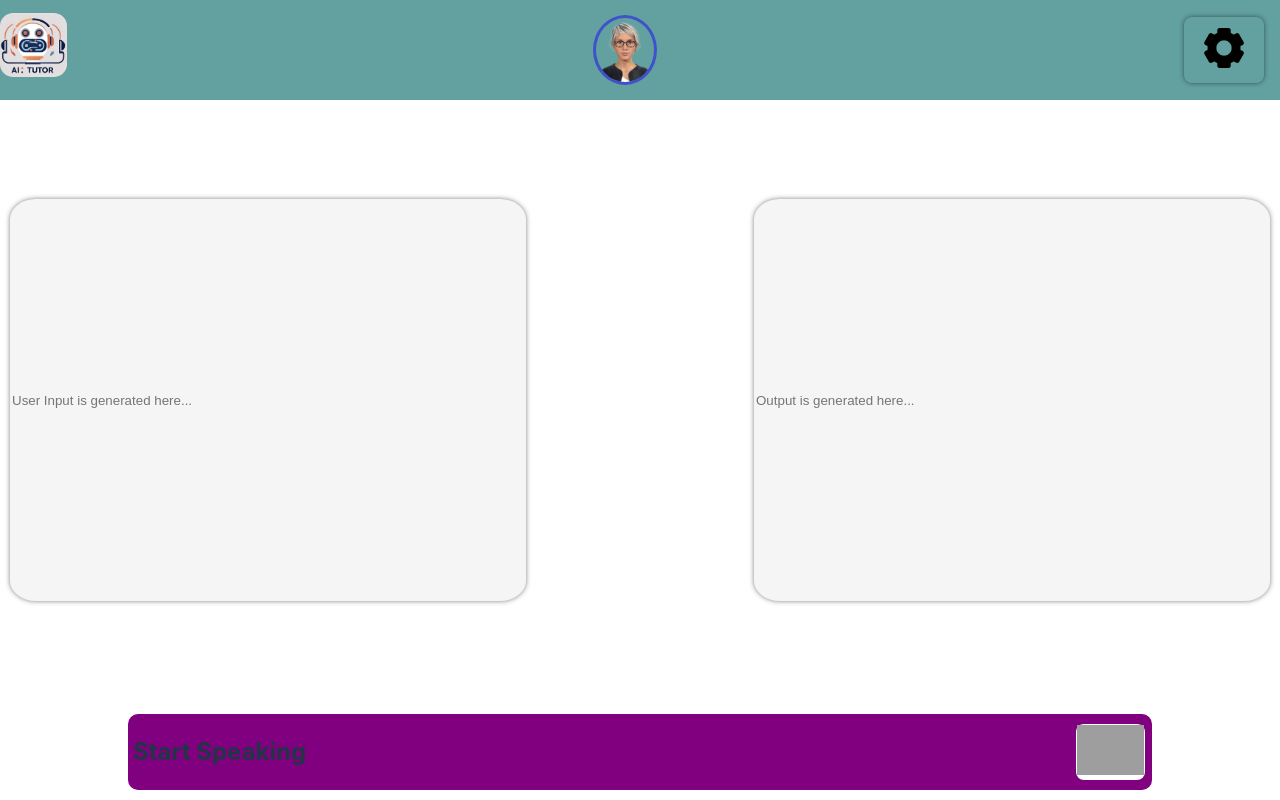
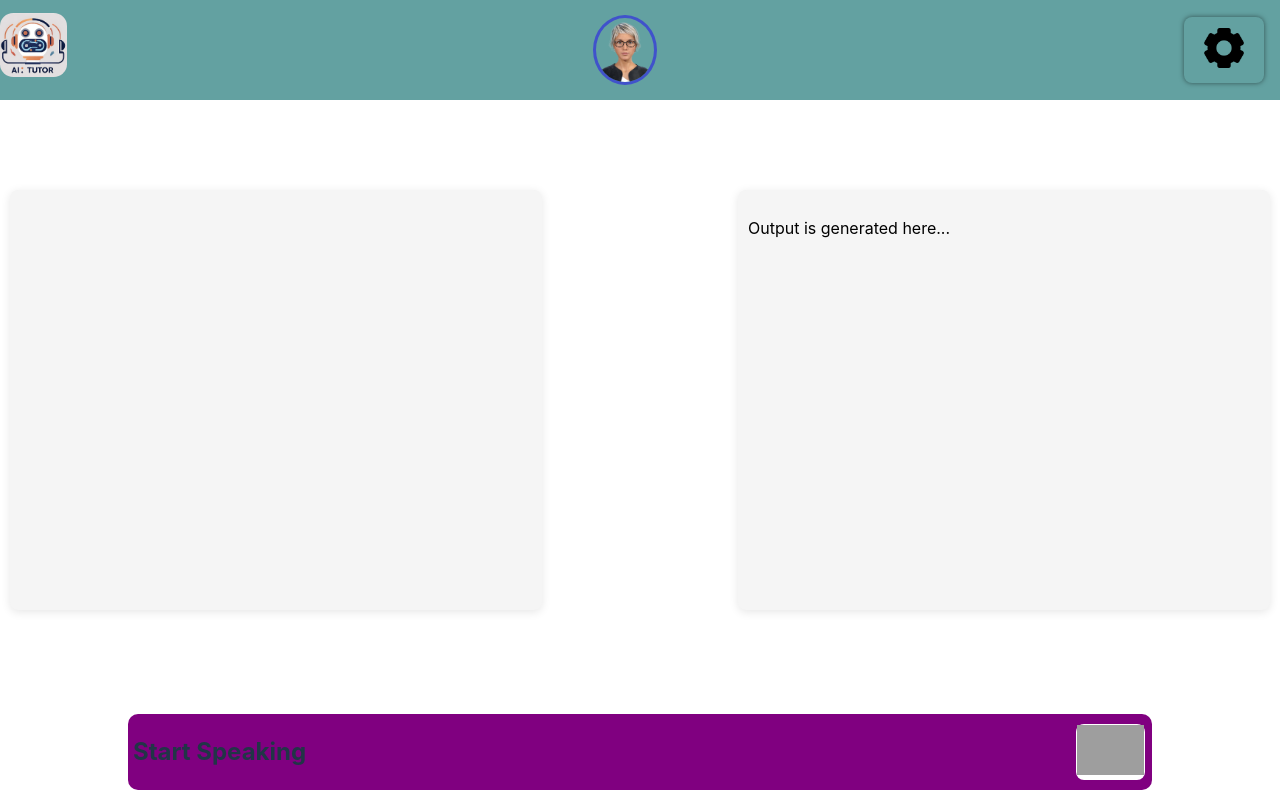
Before and after one commit to AyushSingh916/ai_tutor, a React (Vite) app: page / in a window 1280 px wide. Built offline with nearby package versions, Linux system fonts and the light colour scheme; grey boxes are pictures that could not be loaded.

Commit message:
made some minor changes

```diff
--- a/src/components/Input.css
+++ b/src/components/Input.css
@@ -4,8 +4,12 @@
     height: 50vh;
     width: 40vw;
     margin-left: 10px;
-    border-radius: 5%;
+    padding: 10px; /* Added padding for better visual appeal */
+    border-radius: 8px; /* Increased border-radius for smoother edges */
     border: none;
     outline: none;
-    box-shadow: 0 0 5px rgb(0, 0, 0, 0.5);
-}
+    box-shadow: 0 2px 10px rgba(0, 0, 0, 0.1); /* Adjusted box-shadow */
+    font-weight: bold; /* Make the text bold */
+    vertical-align: top; /* Align text to the top */
+    line-height: 1; /* Set line-height to 1 for top alignment */
+  }
--- a/src/components/Input.jsx
+++ b/src/components/Input.jsx
@@ -3,13 +3,8 @@ import "./Input.css";
 const Input = ({transcript}) => {
 
   return (
-    <div>
-      <input
-        type="text"
-        placeholder="User Input is generated here..."
-        value={transcript}
-        className="user-input"
-      />
+    <div className="user-input">
+      <p>{transcript}</p>
     </div>
   );
 };
--- a/src/components/Output.css
+++ b/src/components/Output.css
@@ -4,8 +4,9 @@
     height: 50vh;
     width: 40vw;
     margin-right: 10px;
-    border-radius: 5%;
+    padding: 10px; /* Added padding for better visual appeal */
+    border-radius: 8px; /* Increased border-radius for smoother edges */
     border: none;
     outline: none;
-    box-shadow: 0 0 5px rgb(0, 0, 0, 0.5);
-}
+    box-shadow: 0 2px 10px rgba(0, 0, 0, 0.1); /* Adjusted box-shadow */
+  }
--- a/src/components/Output.jsx
+++ b/src/components/Output.jsx
@@ -1,11 +1,14 @@
-import './Output.css';
+import { useState } from "react";
+
+import "./Output.css";
 
 const Output = () => {
-    return (
-        <div>
-            <input type="text" placeholder='Output is generated here...' className='user-output'/>
-        </div>
-    );
-}
+  const [outputing, setOutput] = useState(false);
+  return (
+    <div className="user-output">
+      {!outputing && <p>Output is generated here...</p>}
+    </div>
+  );
+};
 
 export default Output;
```
